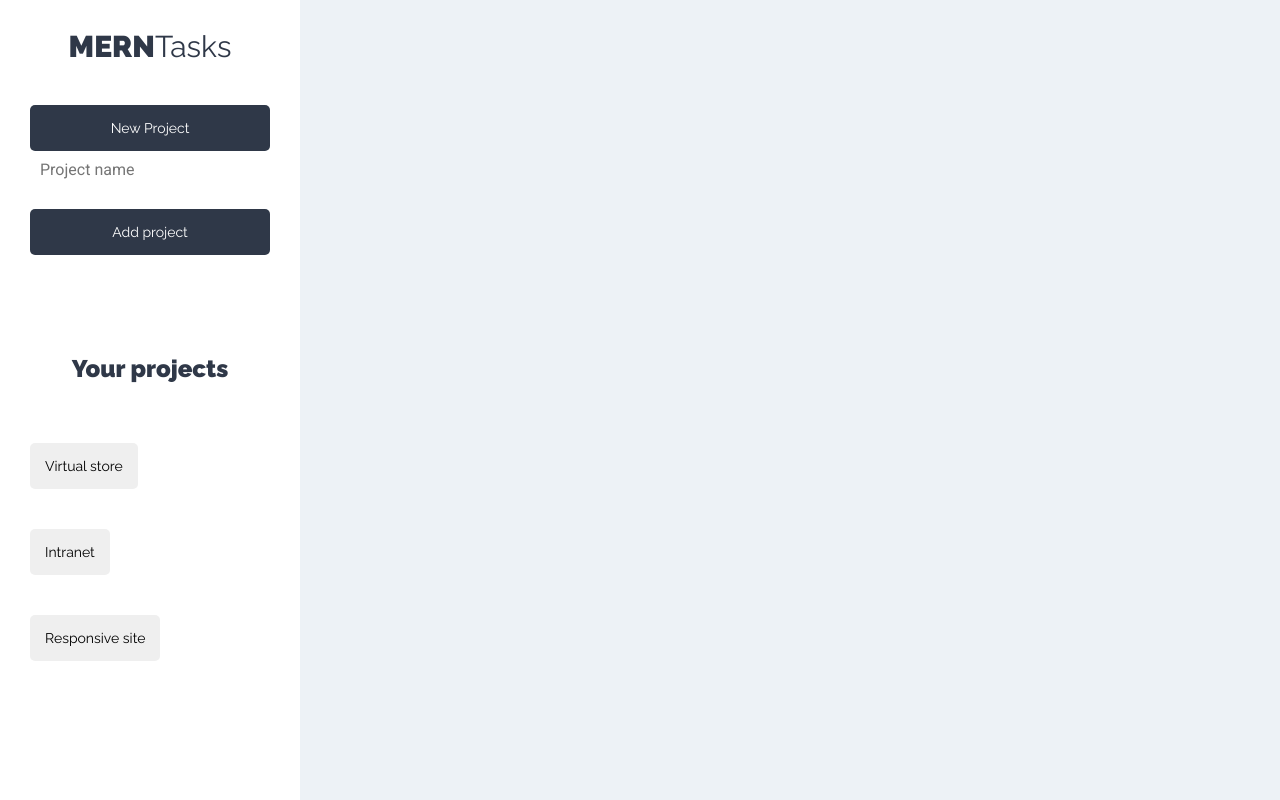
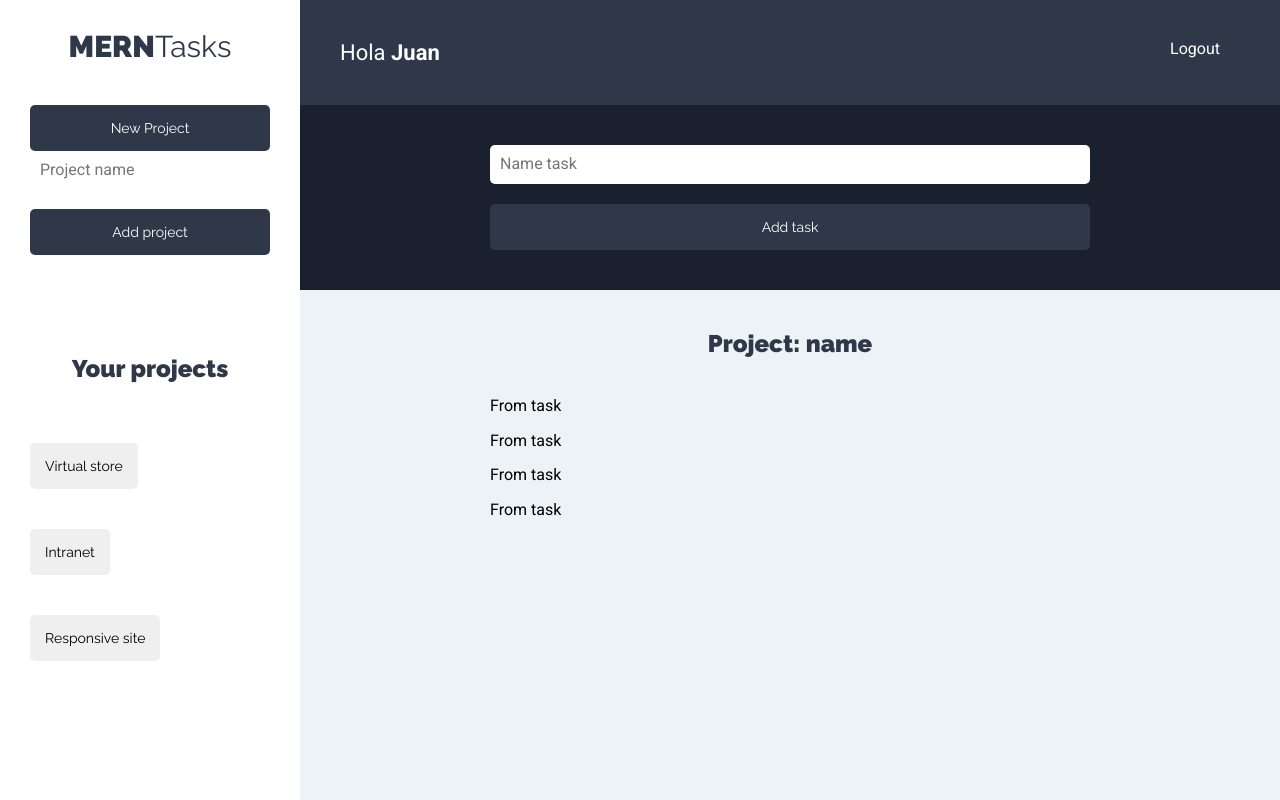
Before and after one commit to JuanJose21/mern-projects-tasks, a React (Create React App) app in the folder client/: page /projects in a window 1280 px wide. Built offline with nearby package versions, Linux system fonts and the light colour scheme.

Commit message:
init components task

```diff
--- /dev/null
+++ b/client/src/components/layout/Bar.js
@@ -0,0 +1,14 @@
+import React from 'react';
+
+const Bar = () => {
+    return (
+        <header className="app-header">
+            <p className="nombre-usuario">Hola <span>Juan</span></p>
+            <nav className="nav-principal">
+                <a href="#!">Logout</a>
+            </nav>
+        </header>
+    );
+}
+
+export default Bar;
--- a/client/src/components/projects/NewProject.js
+++ b/client/src/components/projects/NewProject.js
@@ -1,5 +1,5 @@
 import React, { Fragment, useState } from 'react';
-import Sidebar from '../layout/Sidebar';
+//import Sidebar from '../layout/Sidebar';
 
 const NewProject = () => {
 
--- a/client/src/components/projects/Projects.js
+++ b/client/src/components/projects/Projects.js
@@ -1,5 +1,8 @@
 import React from 'react';
 import Sidebar from '../layout/Sidebar';
+import Bar from '../layout/Bar';
+import FormTask from '../task/FormTask';
+import ListTasks from '../task/ListTasks';
 
 const Projects = () => {
     return (
@@ -7,9 +10,15 @@ const Projects = () => {
             <Sidebar />
 
             <div className="seccion-principal">
+
+                <Bar />
+
                 <main>
+
+                    <FormTask />
+
                     <div className="contenedor-tareas">
-
+                        <ListTasks />
                     </div>
                 </main>
             </div>
--- /dev/null
+++ b/client/src/components/task/FormTask.js
@@ -0,0 +1,30 @@
+import React from 'react';
+
+const FormTask = () => {
+    return (
+
+        <div className="formulario">
+            <form>
+                <div className="contenedor-input">
+                    <input
+                        type="text"
+                        className="input-text"
+                        placeholder="Name task"
+                        name="name"
+                    />
+                </div>
+
+                <div className="contenedor-input">
+                    <input
+                        type="submit"
+                        className="btn btn-primario btn-block"
+                        value="Add task"
+                    />
+                </div>
+            </form>
+        </div>
+
+    );
+}
+
+export default FormTask;
--- /dev/null
+++ b/client/src/components/task/ListTasks.js
@@ -0,0 +1,42 @@
+import React, { Fragment } from 'react';
+import Task from './Task';
+
+const ListTask = () => {
+
+    const tasksProject = [
+        {
+            name: 'task 1',
+            status: true
+        },
+        {
+            name: 'task 2',
+            status: false
+        },
+        {
+            name: 'task 3',
+            status: true
+        },
+        {
+            name: 'task 4',
+            status: false
+        },
+    ];
+
+    return (
+        <Fragment>
+            <h2>Project: name</h2>
+            <ul className="listado-tareas">
+                {
+                    tasksProject.length === 0
+                        ? (<li className="tarea">No have tasks</li>)
+                        : tasksProject.map(task => (
+                            <Task task={task} />
+                        ))
+
+                }
+            </ul>
+        </Fragment>
+    );
+}
+
+export default ListTask;
--- /dev/null
+++ b/client/src/components/task/Task.js
@@ -0,0 +1,7 @@
+import React from 'react';
+
+const Task = () => {
+    return (<p>From task</p>);
+};
+
+export default Task;
```
